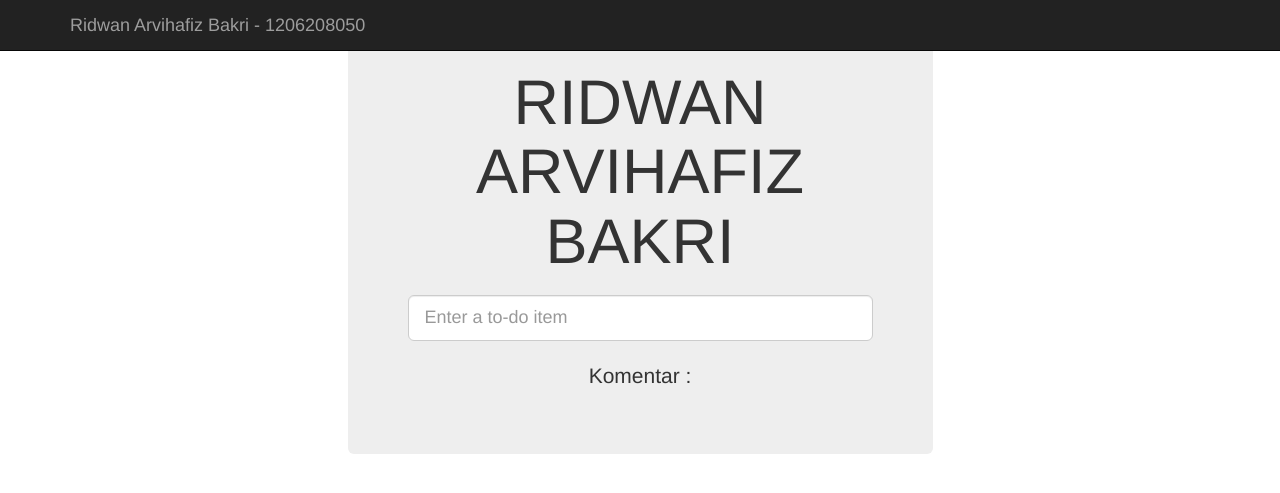
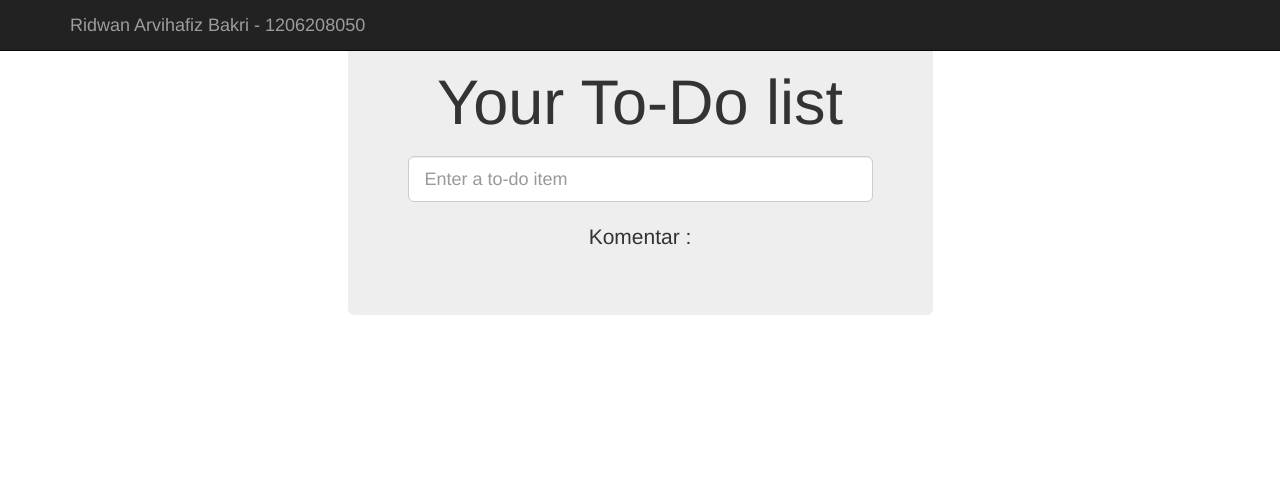
Before and after one commit to ridwanarvi/pmpltutorial, a Django app: template lists/templates/list.html in a window 1280 px wide. Shown: the top 493 px of the page. Run offline with Django 3.2, Linux system fonts and the light colour scheme; the template is opened without the code that fills it, so the values that code supplies are empty; some libraries are stand-ins or nearby versions.

Commit message:
change back header on list.html

```diff
--- a/lists/templates/list.html
+++ b/lists/templates/list.html
@@ -1,6 +1,6 @@
 {% extends 'base.html' %}
 
-{% block header_text %}RIDWAN ARVIHAFIZ BAKRI{% endblock %}
+{% block header_text %}Your To-Do list{% endblock %}
 
 {% block form_action %}/lists/{{ list.id }}/add_item{% endblock %}
 
```
